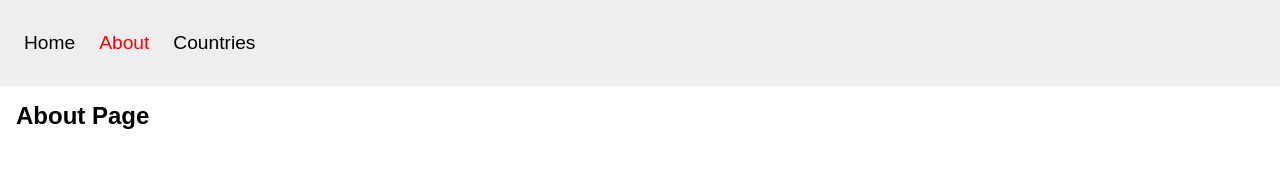
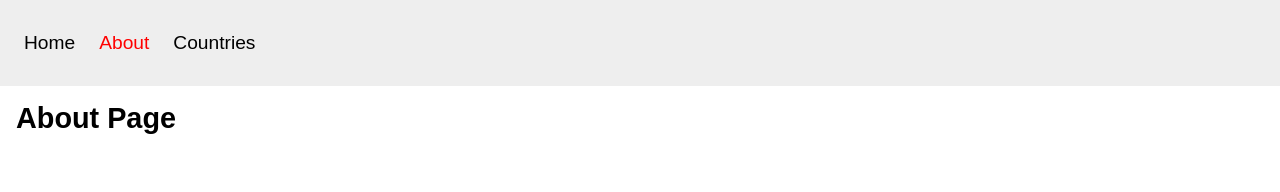
Before and after one commit to NowakBartlomiej/countries-app, a Next.js app: page /about in a window 1280 px wide. Shown: the top 192 px of the page. Built offline with nearby package versions, Linux system fonts and the light colour scheme.

Commit message:
I change h1 tag to p tag with style

```diff
--- a/src/app/about/page.jsx
+++ b/src/app/about/page.jsx
@@ -1,3 +1,5 @@
+import styles from '../../styles/about.module.css'
+
 export const metadata = {
     title: 'About',
     description: 'This is the country list page',
@@ -11,7 +13,7 @@ export const metadata = {
 const Page = () => {
   return (
     <section>
-        <h1>About Page</h1>
+        <p className={styles.text}>About Page</p>
     </section>
   )
 }
--- /dev/null
+++ b/src/styles/about.module.css
@@ -0,0 +1,4 @@
+.text {
+    font-size: 1.8rem;
+    font-weight: 600;
+}
```
